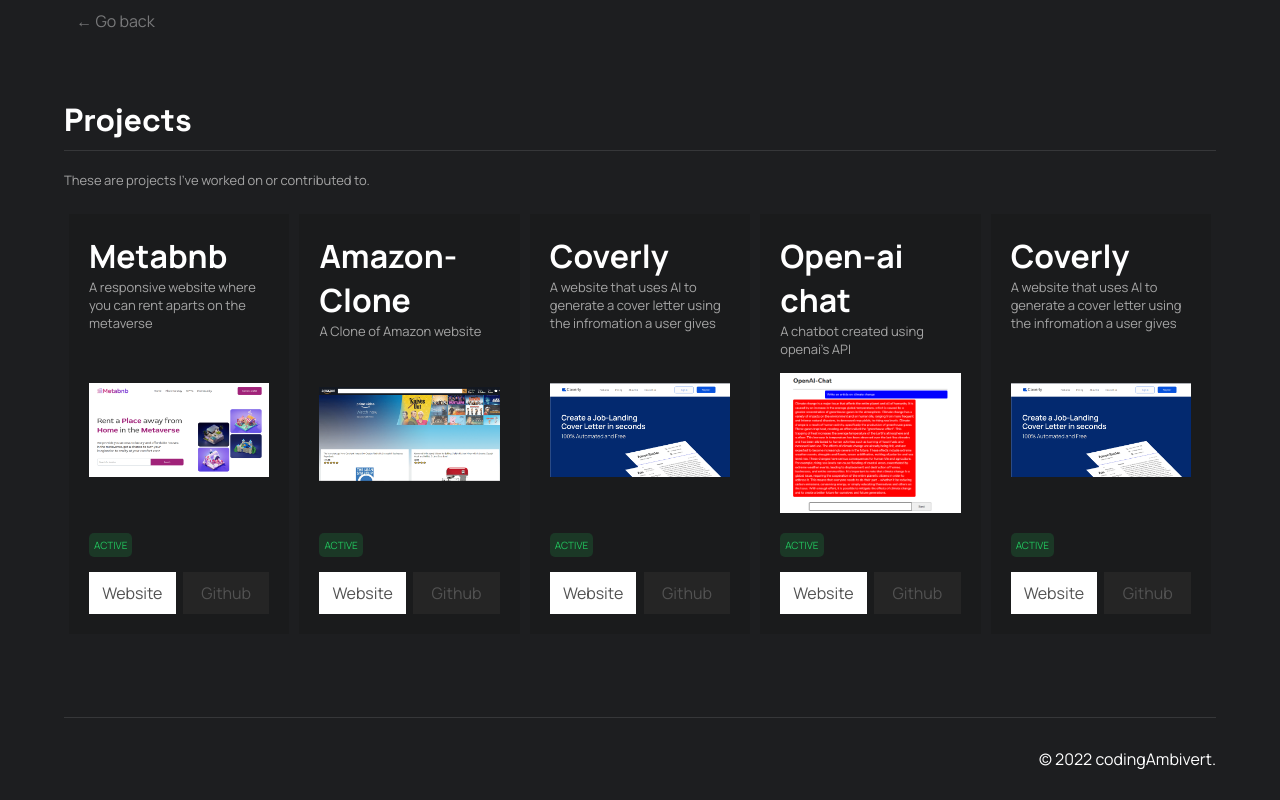
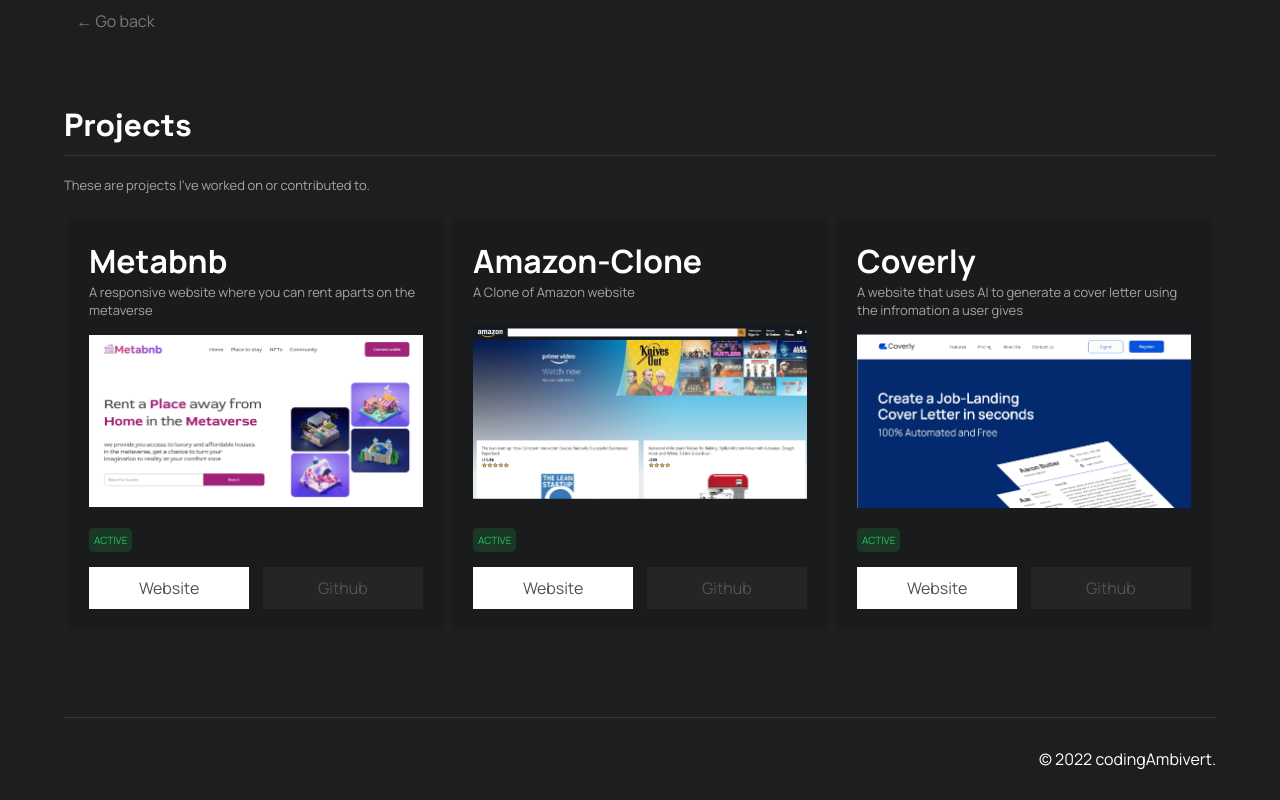
Before and after one commit to h3th-IV/portFolio, a React (Create React App) app: page /projects in a window 1280 px wide. Built offline with nearby package versions, Linux system fonts and the light colour scheme.

Commit message:
removed the extra coverly project

```diff
--- a/src/Projects.jsx
+++ b/src/Projects.jsx
@@ -122,73 +122,6 @@
               </div>
             </div>
           </div>
-          <div className="projects__cardWrapper">
-            <div>
-              <h1>Open-ai chat</h1>
-              <p>A chatbot created using openai's API</p>
-            </div>
-            <a
-              href="https://openaichatbot.vercel.app/"
-              target="_blank"
-              rel="noreferrer"
-            >
-              <img src={openaiChatImg} alt="openaiChatImage" />
-            </a>
-            <div>
-              <div className="projects__active">ACTIVE</div>
-              <div className="projects__buttons">
-                <a
-                  href="https://openaichatbot.vercel.app/"
-                  target="_blank"
-                  rel="noreferrer"
-                  id="project__website"
-                >
-                  Website
-                </a>
-
-                <a
-                  href="https://github.com/codeAmbivert/openai-chat"
-                  target="_blank"
-                  rel="noreferrer"
-                >
-                  Github
-                </a>
-              </div>
-            </div>
-          </div>
-          <div className="projects__cardWrapper">
-            <div>
-              <h1>Coverly</h1>
-              <p>
-                A website that uses AI to generate a cover letter using the
-                infromation a user gives
-              </p>
-            </div>
-            <a href="https://coverly.app" target="_blank" rel="noreferrer">
-              <img src={coverlyImg} alt="coverlyImage" />
-            </a>
-            <div>
-              <div className="projects__active">ACTIVE</div>
-              <div className="projects__buttons">
-                <a
-                  href="https://coverly.app"
-                  target="_blank"
-                  rel="noreferrer"
-                  id="project__website"
-                >
-                  Website
-                </a>
-
-                <a
-                  href="https://github.com/codingAmbivert/"
-                  target="_blank"
-                  rel="noreferrer"
-                >
-                  Github
-                </a>
-              </div>
-            </div>
-          </div>
         </div>
       </div>
 
```
